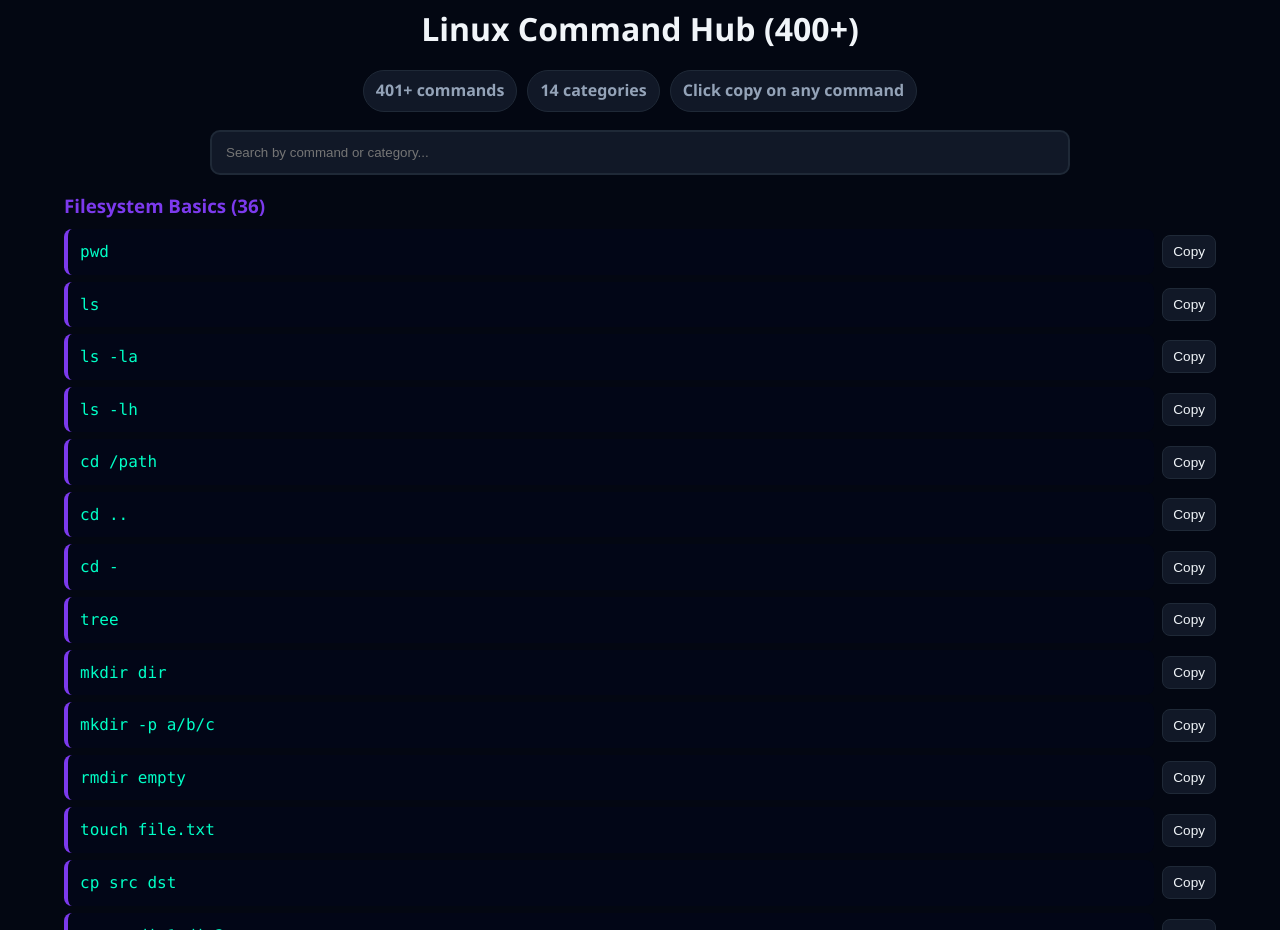
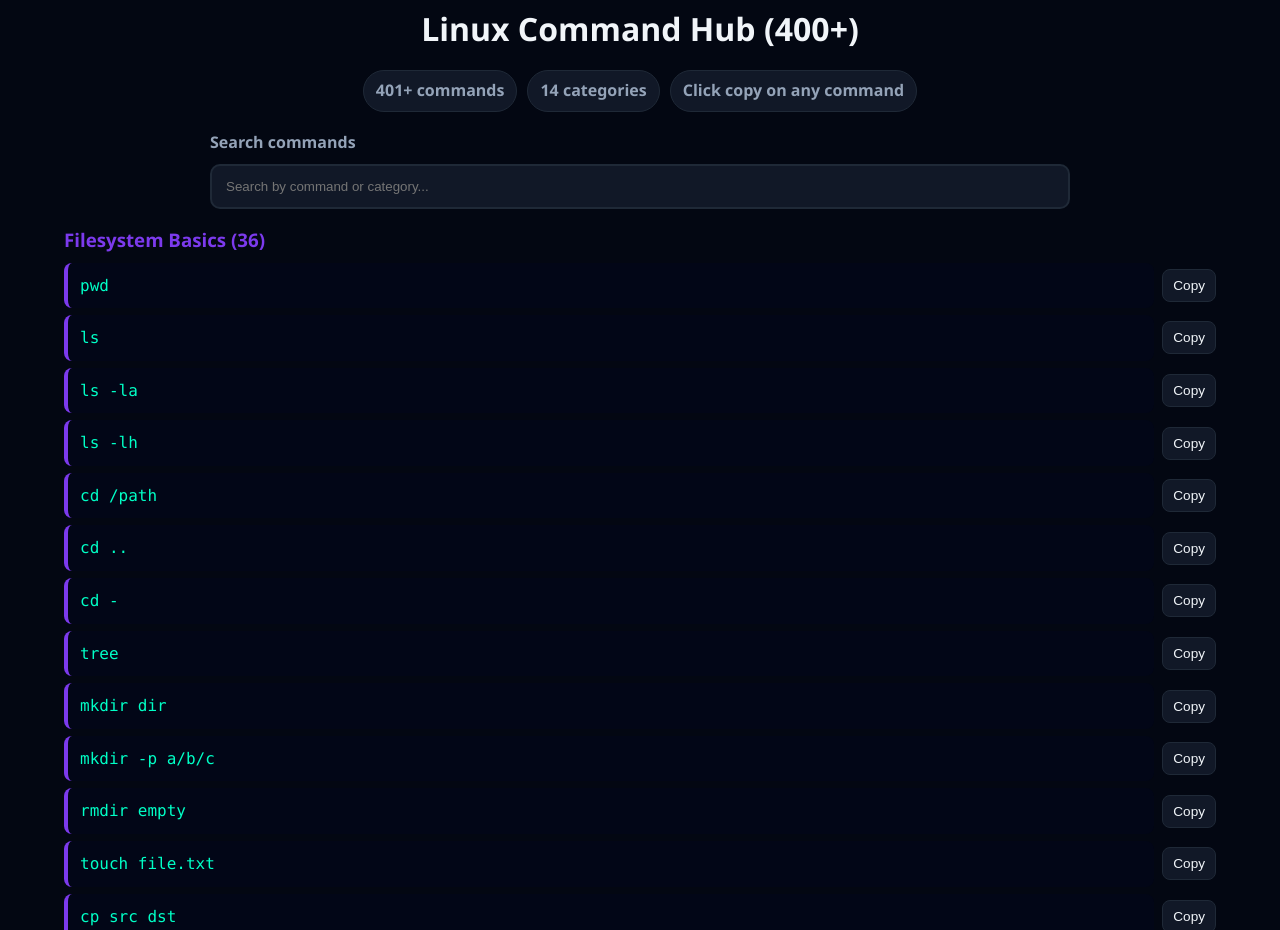
Before and after one commit to LinuxManual/LinuxManual.github.io, a plain HTML site: page index.html in a window 1280 px wide. Shown: the part 2019-2949 px from the top of the page. Drawn offline with Linux system fonts and the light colour scheme.

Commit message:
Fix social preview asset and improve command search accessibility

```diff
--- a/index.html
+++ b/index.html
@@ -18,8 +18,9 @@
     <meta name="twitter:card" content="summary_large_image">
     <meta name="twitter:title" content="LinuxManual Pro - 400+ Linux Commands & Distro Guide">
     <meta name="twitter:description" content="Professional Linux reference with commands, distro guidance, and official downloads.">
-    <meta property="og:image" content="https://linuxmanual.github.io/og-image.png">
-    <meta name="twitter:image" content="https://linuxmanual.github.io/og-image.png">
+    <meta property="og:image" content="https://linuxmanual.github.io/og-image.svg">
+    <meta name="twitter:image" content="https://linuxmanual.github.io/og-image.svg">
+    <meta name="twitter:image:alt" content="LinuxManual Pro with 400+ Linux commands and distro guides">
     <meta name="theme-color" content="#0b1220">
     <link rel="canonical" href="https://linuxmanual.github.io/">
 
@@ -159,7 +160,7 @@
         <span class="pill" id="categoryCount">0 categories</span>
         <span class="pill">Click copy on any command</span>
     </div>
-    <div class="search-box"><input id="search" type="text" placeholder="Search by command or category..." onkeyup="filterCommands()"></div>
+    <div class="search-box"><label id="searchLabel" for="search" style="display:block;margin-bottom:8px;color:var(--muted);font-weight:600">Search commands</label><input id="search" type="text" placeholder="Search by command or category..." onkeyup="filterCommands()" aria-describedby="searchLabel"></div>
     <div id="commands"></div>
 </section>
 
```
Also changed, not shown: og-image.svg (added).
